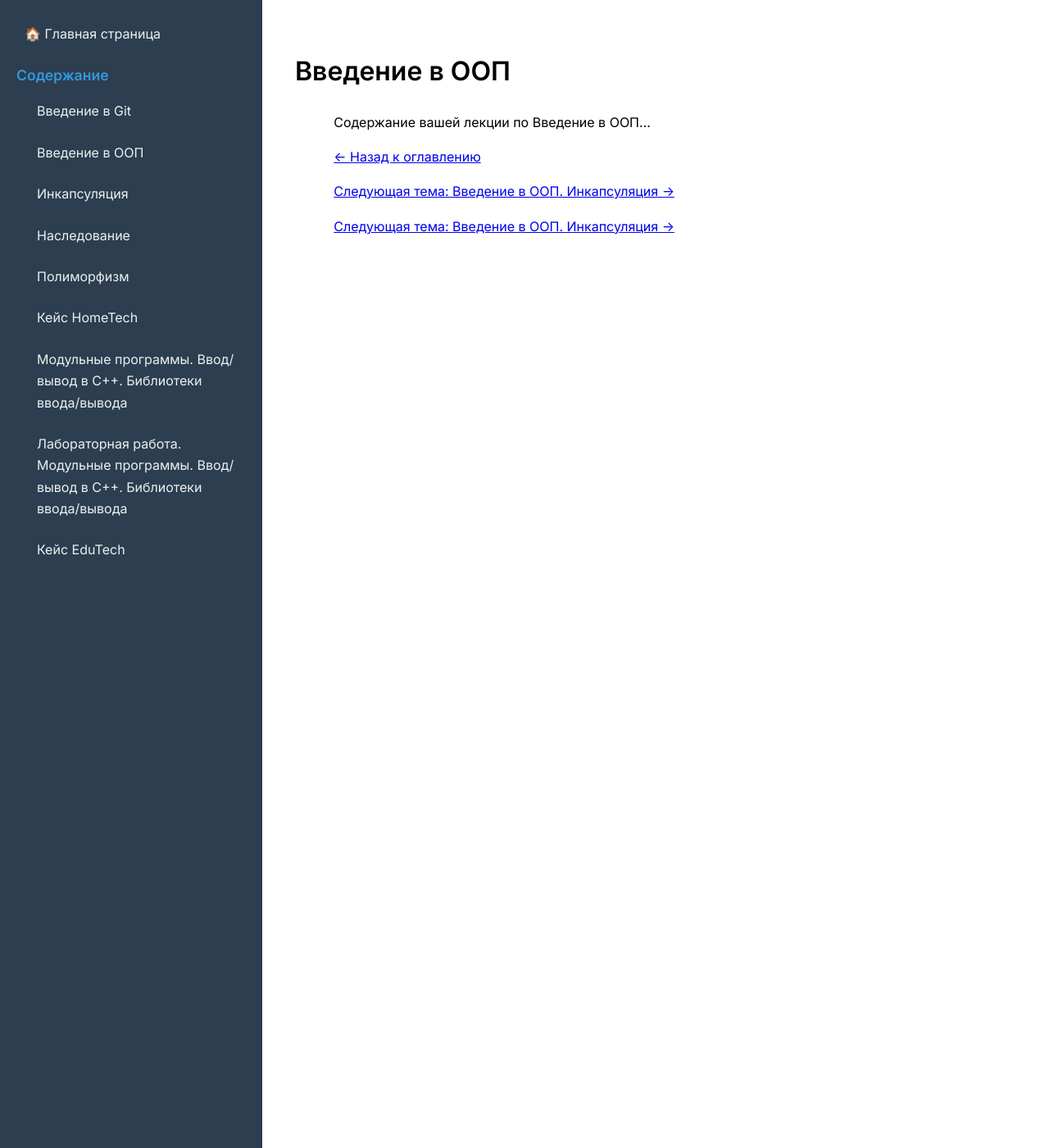
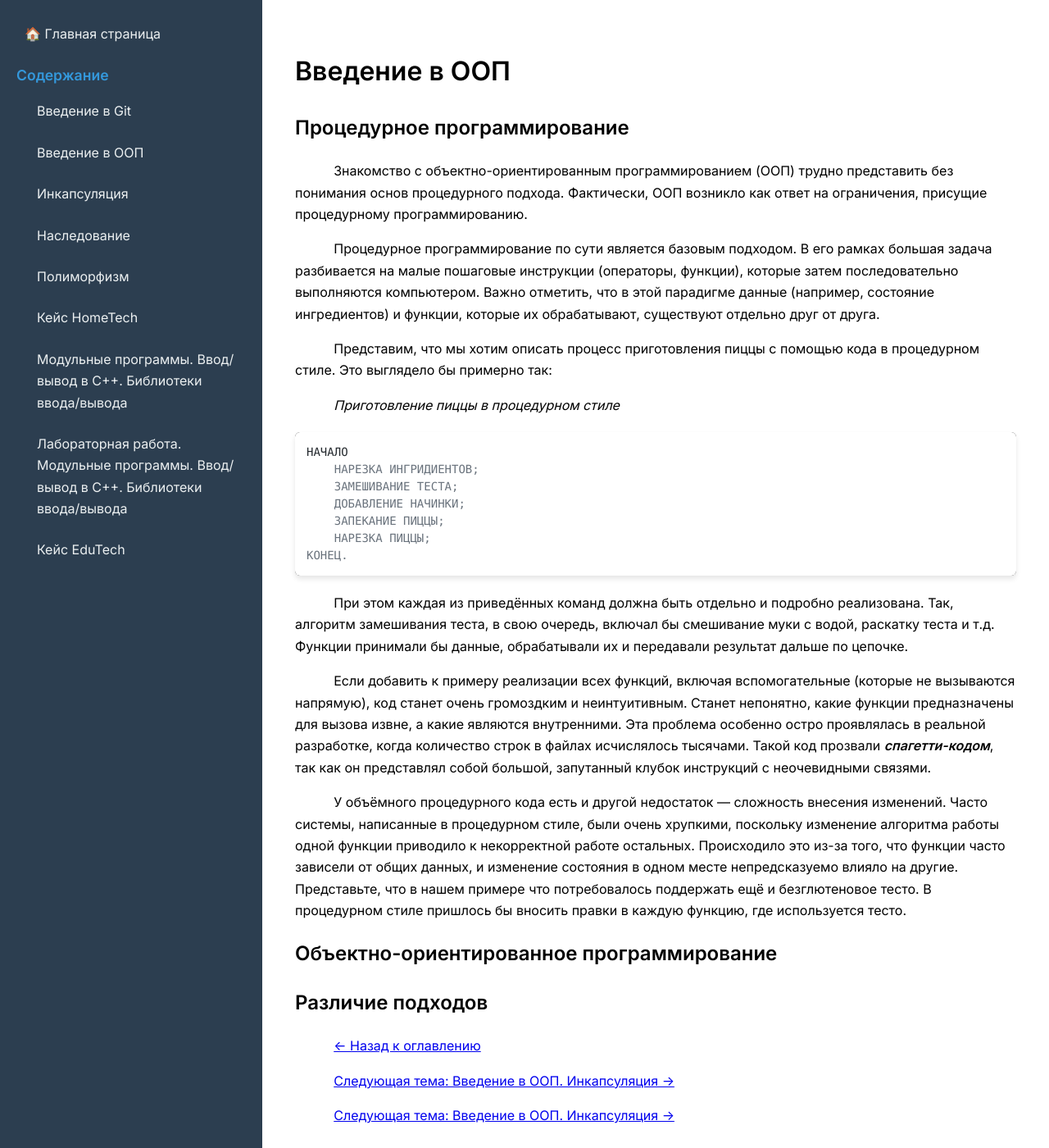
Before and after one commit to maryshev3/object-oriented-programming, a Jekyll site: the page built from ru/oop-intro.md, in a window 1280 px wide and 1400 px high. Shown: the whole window at 82% size. Built offline with Jekyll 4.4.1, drawn with Linux system fonts in a browser that asks for light colours; nearby versions of some CDN libraries; a script that is not in the unit is left out.

Commit message:
discribe procedure programming

````diff
--- a/ru/oop-intro.md
+++ b/ru/oop-intro.md
@@ -6,7 +6,35 @@ lang: ru
 
 # Введение в ООП
 
-Содержание вашей лекции по Введение в ООП...
+## Процедурное программирование
+
+Знакомство с объектно-ориентированным программированием (ООП) трудно представить без понимания основ процедурного подхода. Фактически, ООП возникло как ответ на ограничения, присущие процедурному программированию.
+
+Процедурное программирование по сути является базовым подходом. В его рамках большая задача разбивается на малые пошаговые инструкции (операторы, функции), которые затем последовательно выполняются компьютером. Важно отметить, что в этой парадигме данные (например, состояние ингредиентов) и функции, которые их обрабатывают, существуют отдельно друг от друга.
+
+Представим, что мы хотим описать процесс приготовления пиццы с помощью кода в процедурном стиле. Это выглядело бы примерно так:
+
+*Приготовление пиццы в процедурном стиле*
+```
+НАЧАЛО
+    НАРЕЗКА ИНГРИДИЕНТОВ;
+    ЗАМЕШИВАНИЕ ТЕСТА;
+    ДОБАВЛЕНИЕ НАЧИНКИ;
+    ЗАПЕКАНИЕ ПИЦЦЫ;
+    НАРЕЗКА ПИЦЦЫ;
+КОНЕЦ.
+```
+
+При этом каждая из приведённых команд должна быть отдельно и подробно реализована. Так, алгоритм замешивания теста, в свою очередь, включал бы смешивание муки с водой, раскатку теста и т.д. Функции принимали бы данные, обрабатывали их и передавали результат дальше по цепочке.
+
+Если добавить к примеру реализации всех функций, включая вспомогательные (которые не вызываются напрямую), код станет очень громоздким и неинтуитивным. Станет непонятно, какие функции предназначены для вызова извне, а какие являются внутренними. Эта проблема особенно остро проявлялась в реальной разработке, когда количество строк в файлах исчислялось тысячами. Такой код прозвали ***спагетти-кодом***, так как он представлял собой большой, запутанный клубок инструкций с неочевидными связями.
+
+У объёмного процедурного кода есть и другой недостаток — сложность внесения изменений. Часто системы, написанные в процедурном стиле, были очень хрупкими, поскольку изменение алгоритма работы одной функции приводило к некорректной работе остальных. Происходило это из-за того, что функции часто зависели от общих данных, и изменение состояния в одном месте непредсказуемо влияло на другие. Представьте, что в нашем примере что потребовалось поддержать ещё и безглютеновое тесто. В процедурном стиле пришлось бы вносить правки в каждую функцию, где используется тесто.
+
+
+## Объектно-ориентированное программирование
+
+## Различие подходов
 
 [← Назад к оглавлению](/)
 
````
